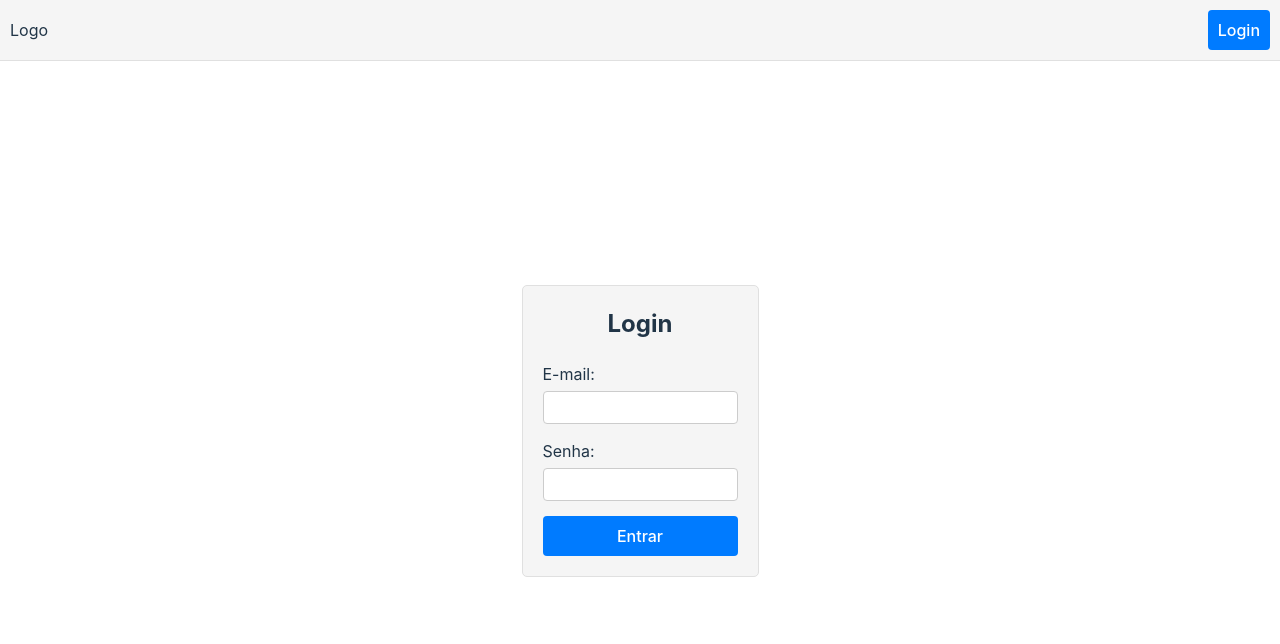
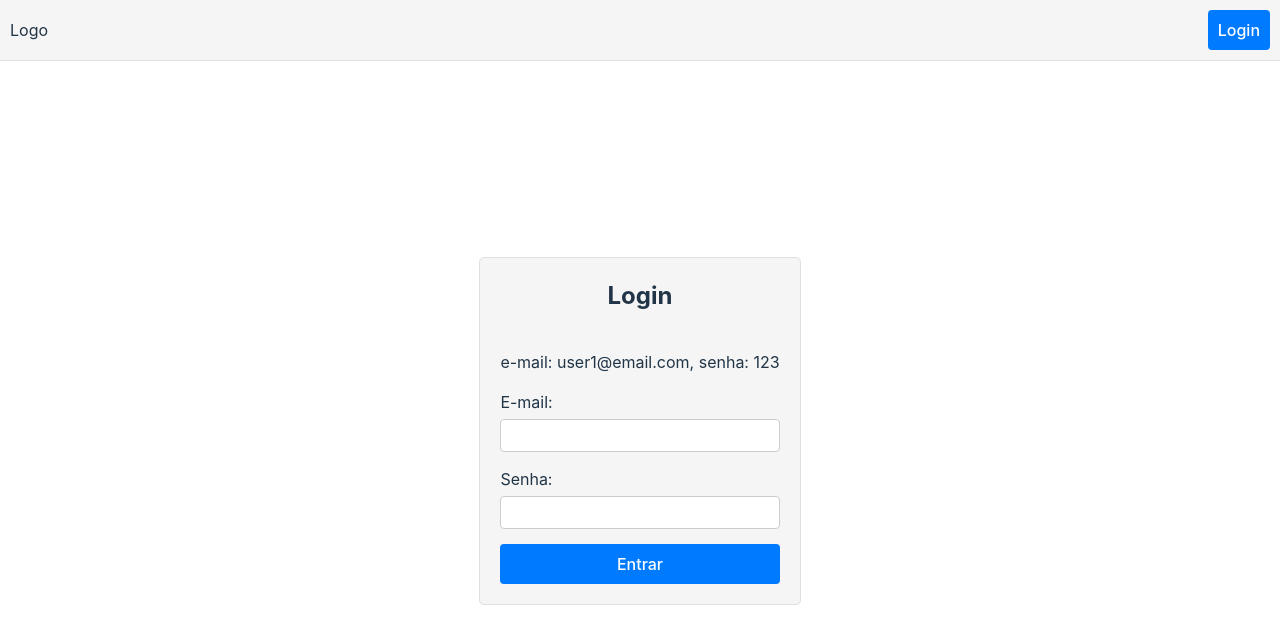
Before and after one commit to edualves15/static-app-front-end, a React (Vite) app: page /login in a window 1280 px wide. Shown: the top 644 px of the page. Built offline with nearby package versions, Linux system fonts and the light colour scheme; no server answers.

Commit message:
Diversas melhorias

```diff
--- a/src/pages/LoginPage.tsx
+++ b/src/pages/LoginPage.tsx
@@ -33,6 +33,7 @@ const LoginPage: React.FC = () => {
       <div style={verticalCenterStyle}>
         <div className="loginPage-container">
           <h2 className="loginPage-header">Login</h2>
+          <p>e-mail: user1@email.com, senha: 123</p>
           <form onSubmit={handleLogin} className="loginPage-form">
             <div className="loginPage-inputGroup">
               <label htmlFor="email" className="loginPage-label">E-mail:</label>
```
